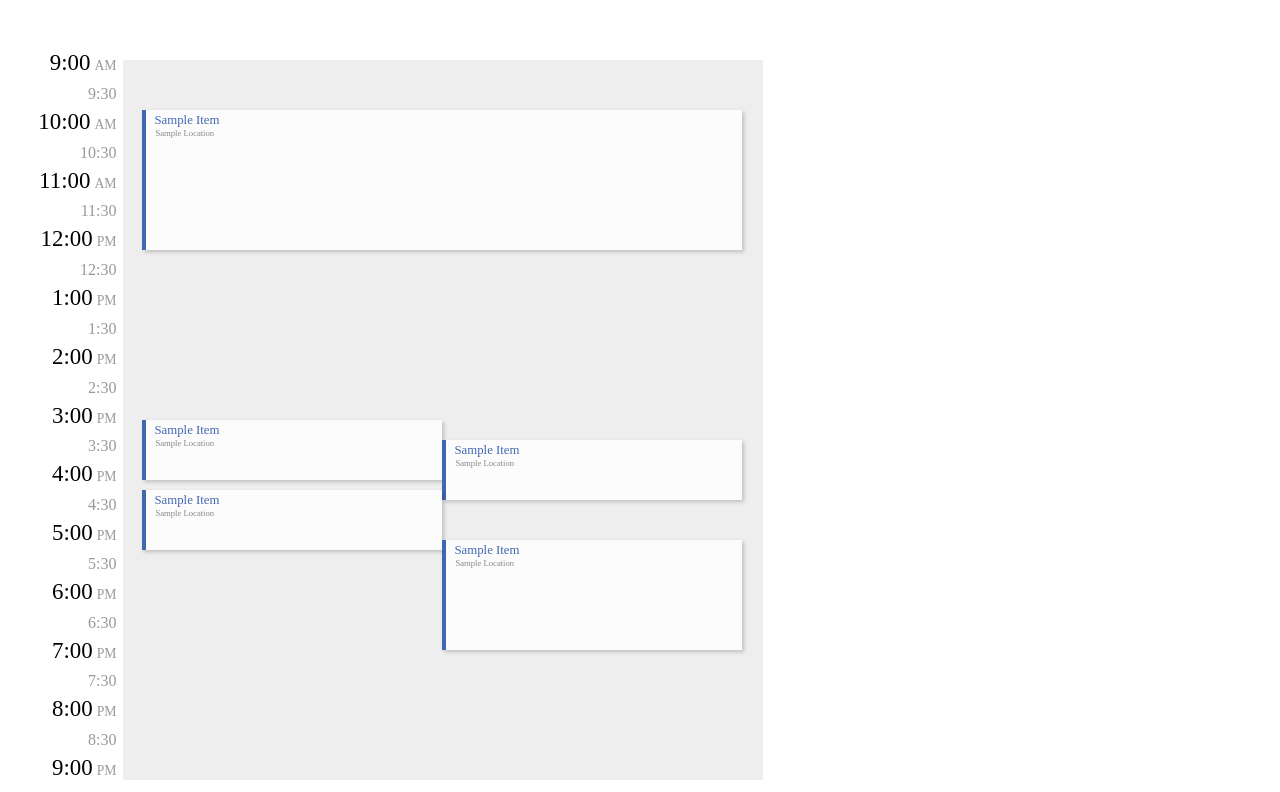
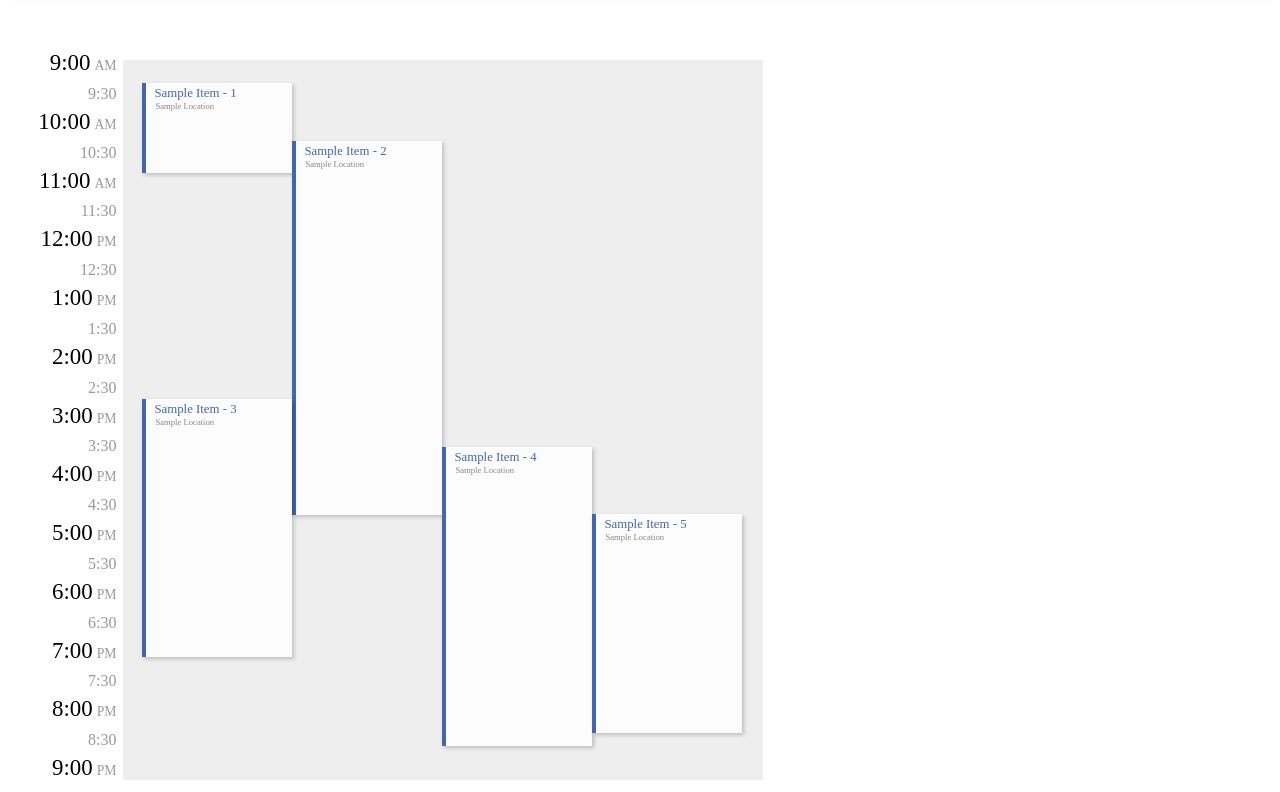
Before and after one commit to Pigmalion/switch, a plain HTML site: page index.html in a window 1280 px wide. Shown: the part 38-830 px from the top of the page. Drawn offline with Linux system fonts and the light colour scheme.

Commit message:
Bug fixed, Algo changed

```diff
--- a/assignment.js
+++ b/assignment.js
@@ -1,24 +1,50 @@
-let aEvents;
+let aEvents, aEvents1;
 aEvents = [
-    {id: 131, start: 50, end: 190},
-
+    {id: 111, start: 50, end: 190},
     {id: 222, start: 360, end: 420},
     {id: 333, start: 380, end: 440},
     {id: 444, start: 430, end: 490},
-    {id: 555, start: 480, end: 590},
+    {id: 555, start: 500, end: 590},
+    {id: 666, start: 435, end: 590},
 
 
+];
+aEvents1 = [
+    {
+        "id": 1,
+        "start": 23,
+        "end": 113
+    },
+    {
+        "id": 2,
+        "start": 81,
+        "end": 455
+    },
+    {
+        "id": 3,
+        "start": 339,
+        "end": 597
+    },
+    {
+        "id": 4,
+        "start": 387,
+        "end": 686
+    },
+    {
+        "id": 5,
+        "start": 454,
+        "end": 673
+    }
 ];
 const containerWidth = 600;
 
 
 function createElements(aRes) {
     let result = [];
-    const innerElementAsString = "<div class=\"tileTitle\">Sample Item</div>" +
-        "<div class=\"tileTitle tileSubTitle\">Sample Location</div>";
-
-
     for (let i = 0; i < aRes.length; ++i) {
+        const innerElementAsString = "<div class=\"tileTitle\">Sample Item - " +
+            aRes[i].id + "</div>" +
+            "<div class=\"tileTitle tileSubTitle\">Sample Location</div>";
         let newElement = document.createElement('div');
         newElement.className = "tile";
         newElement.innerHTML = innerElementAsString.trim();
@@ -39,47 +65,95 @@ function _findElementByID(aEvents, id) {
     }
 }
 
+function _increaseNextTilesDivider(eventArray, nextCollisions, divider) {
+    if (nextCollisions && eventArray) {
+        nextCollisions.forEach(e => {
+            let event = _findElementByID(eventArray, e);
+            if (event && event.divider) {
+                event.divider = Math.max(event.divider, divider);
+            }
+        });
+    }
+}
+
+function _increasePrevTilesDividerRec(eventArray, prevCollisions, location) {
+
+    if (prevCollisions && prevCollisions.length > 0) {
+        prevCollisions.forEach((e) => {
+            let elem = _findElementByID(eventArray, e);
+            if (elem && elem.prevCollisions) {
+                elem.divider = Math.max(location, elem.divider);
+                _increasePrevTilesDividerRec(eventArray, elem.prevCollisions, location);
+            } else if (elem) {
+                elem.divider = Math.max(location, elem.divider);
+
+            }
+        });
+    }
+}
+
+function _locationProcess(eventArray) {
+    for (let i = 0; i < eventArray.length; ++i) {
+        if (eventArray[i].root) {
+            eventArray[i].location = 1;
+        } else {
+            eventArray[i].location = eventArray[i].hasOwnProperty("prevCollisions") ? eventArray[i].prevCollisions.length + 1 : 1;
+            if (eventArray[i].location > eventArray[i].divider) {
+                console.log("This is where you dance!! " + eventArray[i].id);
+                eventArray[i].divider = eventArray[i].location;
+                _increaseNextTilesDivider(eventArray, eventArray[i].nextCollisions, eventArray[i].location);
+                _increasePrevTilesDividerRec(eventArray, eventArray[i].prevCollisions, eventArray[i].location);
+            }
+        }
+    }
+}
+
 function _rearangeRoots(eventArray) {
     eventArray.forEach((event, i) => {
         if (event.hasOwnProperty("nextCollisions") || event.hasOwnProperty("prevCollisions")) {
             if (event.root) {
+                event.location = 0;
                 if (event.nextCollisions && !event.prevCollisions) {
-                    event.devider = event.nextCollisions.length + 1;
-                    event.nextCollisions.forEach(e => {
+                    event.divider = event.nextCollisions.length + 1;
+                    event.nextCollisions.forEach((e) => {
                         const nextE = _findElementByID(eventArray, e);
-                        nextE.hasOwnProperty("devider") ? nextE.devider : nextE.devider = 0;
-                        event.devider = nextE.devider = Math.max(event.devider, nextE.devider);
+                        event.divider = nextE.divider = Math.max(event.divider, nextE.divider);
                     });
                 } else if (event.nextCollisions && event.prevCollisions) {
-                    event.prevCollisions.forEach(e => {
+                    event.prevCollisions.forEach((e) => {
                         const prevE = _findElementByID(eventArray, e);
-                        event.devider = prevE.devider ;
+                        event.divider = prevE.divider = Math.max(event.divider, prevE.divider);
                     });
-                    event.nextCollisions.forEach(e => {
+                    event.nextCollisions.forEach((e) => {
                         const nextE = _findElementByID(eventArray, e);
-                        nextE.hasOwnProperty("devider") ? nextE.devider : nextE.devider = 0;
-                        event.devider = nextE.devider = Math.max(event.devider, nextE.devider);
+                        event.divider = nextE.divider = Math.max(event.divider, nextE.divider);
                     });
 
                 } else if (event.prevCollisions) {
                     let element = _findElementByID(eventArray, event.prevCollisions[event.prevCollisions.length - 1]);
-                    event.devider = element.devider;
+                    event.divider = element.divider;
                 }
 
                 if (event.nextCollisions && eventArray.length - 1 > i + event.nextCollisions.length) {
                     eventArray[i + 1 + event.nextCollisions.length].root = true;
                 }
 
+            } else {
+                if (event.nextCollisions && event.nextCollisions.length > 1 && _findElementByID(eventArray, event.nextCollisions[0]).root) {
+                }
             }
-        } else {
-            console.log(event);
         }
     });
 }
 
 function _checkAllCollisions(eventArray) {
     eventArray[0].root = true;
+
+
     for (let i = 0; i < eventArray.length; ++i) {
+        eventArray[i].location = 0;
+        eventArray[i].divider = 1;
+
         for (let j = i + 1; j < eventArray.length; j++) {
             if (eventArray[i].end > eventArray[j].start) {
                 eventArray[i].hasOwnProperty("nextCollisions") ? eventArray[i].nextCollisions.push(eventArray[j].id) : eventArray[i].nextCollisions = [eventArray[j].id];
@@ -93,23 +167,13 @@ function _checkAllCollisions(eventArray) {
     _rearangeRoots(eventArray);
 }
 
-function processAllCollidedEvents(aEvents) {
+function _processAllCollidedEvents(aEvents) {
     if (!aEvents || aEvents.length === 0) {
         return;
     } else {
-        let multiplier = 0;
         aEvents.forEach((e) => {
-            if (e.devider) {
-                e.width = containerWidth / e.devider;
-                if (e.root) {
-                    e.left = multiplier = 0;
-
-                } else {
-                    e.left = ++multiplier * e.width;
-                }
-            } else {
-                e.width = containerWidth;
-            }
+            e.width = containerWidth / e.divider;
+            e.left = (e.location - 1) * e.width;
         });
     }
 
@@ -121,11 +185,11 @@ function sortEvents(aEvents) {
     aEvents[0].top = aEvents[0].start;
     aEvents[0].left = 0;
     _checkAllCollisions(aEvents);
-
-    processAllCollidedEvents(aEvents);
+    _rearangeRoots(aEvents);
+    _locationProcess(aEvents);
+    _processAllCollidedEvents(aEvents);
 
     return aEvents;
-
 }
 
 function appendChildren(elem, tiles) {
@@ -135,10 +199,9 @@ function appendChildren(elem, tiles) {
 }
 
 document.addEventListener('DOMContentLoaded', function () {
-    const aRes = sortEvents(aEvents);
-    console.log(aRes);
+    const aRes = sortEvents(aEvents1);
+    console.log(aEvents);
     const tiles = createElements(aRes);
-
     const elem = document.getElementById("container");
     appendChildren(elem, tiles);
     console.log(elem + "GOT IT ")
--- a/style.css
+++ b/style.css
@@ -39,7 +39,6 @@
     margin-left: 3%;
     position: absolute;
     cursor: pointer;
-
 
     color: #4267b2;
     -o-text-overflow: clip;
```
